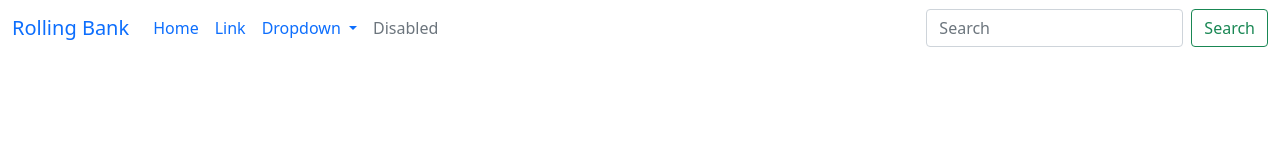
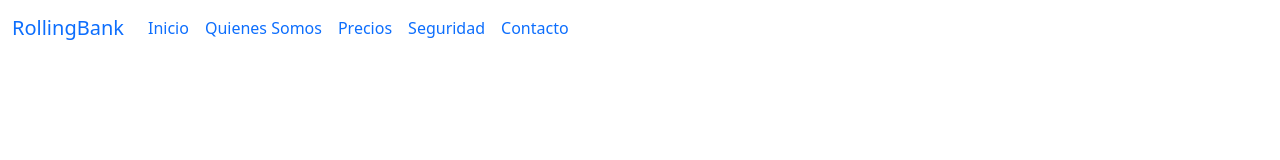
Before and after one commit to cynortiz/05-rollingBank, a plain HTML site: page index.html in a window 1280 px wide. Drawn offline with nearby package versions, Linux system fonts and the light colour scheme.

Commit message:
agregamos las opciones del menú y las paginas pages

```diff
--- a/index.html
+++ b/index.html
@@ -18,7 +18,7 @@
     <header>
       <nav class="navbar navbar-expand-lg bg-body-tertiary">
         <div class="container-fluid">
-          <a class="navbar-brand" href="#">Rolling Bank</a>
+          <a class="navbar-brand" href="index.html">RollingBank</a>
           <button
             class="navbar-toggler"
             type="button"
@@ -33,45 +33,26 @@
           <div class="collapse navbar-collapse" id="navbarSupportedContent">
             <ul class="navbar-nav me-auto mb-2 mb-lg-0">
               <li class="nav-item">
-                <a class="nav-link active" aria-current="page" href="#">Home</a>
+                <a class="nav-link active" aria-current="page" href="index.html">Inicio</a>
               </li>
               <li class="nav-item">
-                <a class="nav-link" href="#">Link</a>
+                <a class="nav-link" href="./pages/quienesSomos.html">Quienes Somos</a>
               </li>
-              <li class="nav-item dropdown">
-                <a
-                  class="nav-link dropdown-toggle"
-                  href="#"
-                  role="button"
-                  data-bs-toggle="dropdown"
-                  aria-expanded="false"
-                >
-                  Dropdown
-                </a>
-                <ul class="dropdown-menu">
-                  <li><a class="dropdown-item" href="#">Action</a></li>
-                  <li><a class="dropdown-item" href="#">Another action</a></li>
-                  <li><hr class="dropdown-divider" /></li>
-                  <li>
-                    <a class="dropdown-item" href="#">Something else here</a>
-                  </li>
+              <li class="nav-item">
+                <a class="nav-link" href="./pages/precios.html">Precios</a>
+              </li>
+              <li class="nav-item">
+                <a class="nav-link" href="./pages/seguridad.html">Seguridad</a>
+              </li>
+              <li class="nav-item">
+                <a class="nav-link" href="./pages/error404.html">Contacto</a>
+              </li>
+
                 </ul>
               </li>
-              <li class="nav-item">
-                <a class="nav-link disabled" aria-disabled="true">Disabled</a>
-              </li>
+
             </ul>
-            <form class="d-flex" role="search">
-              <input
-                class="form-control me-2"
-                type="search"
-                placeholder="Search"
-                aria-label="Search"
-              />
-              <button class="btn btn-outline-success" type="submit">
-                Search
-              </button>
-            </form>
+
           </div>
         </div>
       </nav>
```
Also changed, not shown: pages/error404.html (added), pages/precios.html (added), pages/quienesSomos.html (added), pages/seguridad.html (added).
